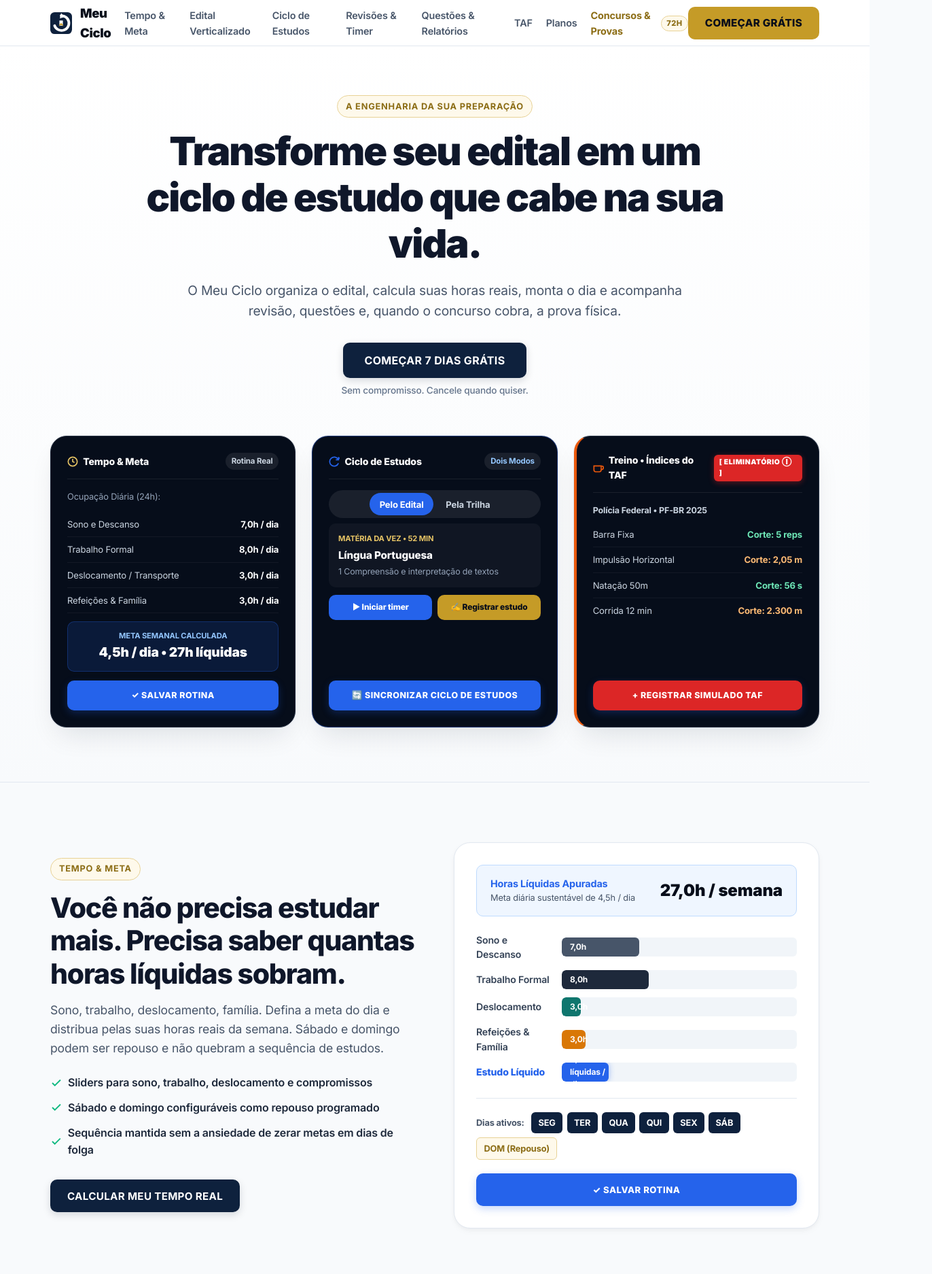
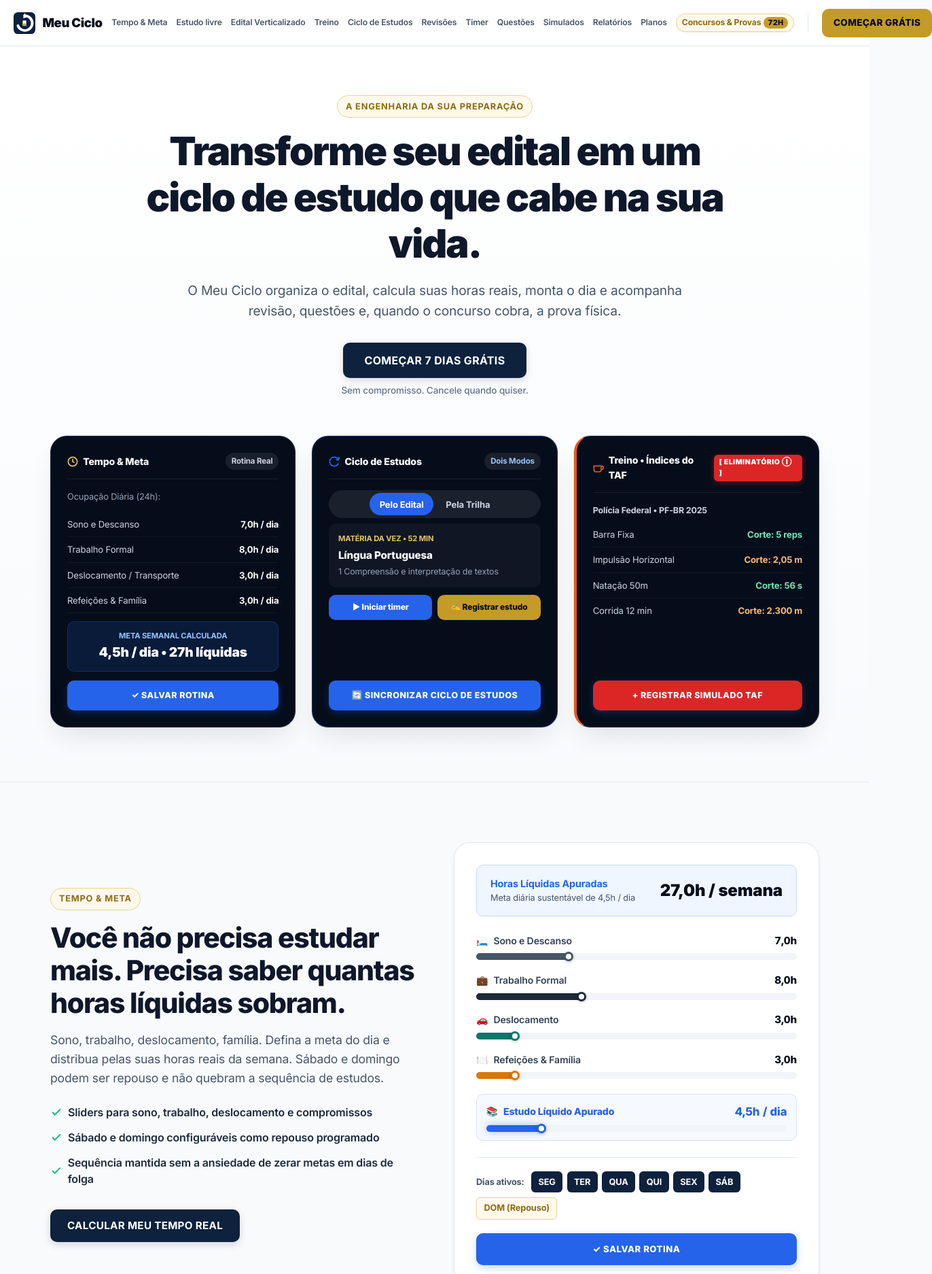
Before and after one commit to fredericojvc/meucicloapp, a website: page public/index.html in a window 1280 px wide. Shown: the top 1874 px of the page at 68% size, 1372 px wide, since content can reach past the window. Drawn offline with Linux system fonts and the light colour scheme.

Commit message:
feat(ui): alinhar menus do cabecalho com gaveta do app, espacar hub 72h e corrigir sliders de tempo & meta

```diff
--- a/public/index.html
+++ b/public/index.html
@@ -244,7 +244,7 @@
       position: sticky;
       top: 0;
       z-index: 1000;
-      background: rgba(255, 255, 255, 0.94);
+      background: rgba(255, 255, 255, 0.96);
       backdrop-filter: blur(12px);
       -webkit-backdrop-filter: blur(12px);
       border-bottom: 1px solid var(--border-subtle);
@@ -253,21 +253,27 @@
       align-items: center;
     }
 
-    .nav-inner {
+    .nav-container {
+      width: 100%;
+      max-width: 1560px;
+      margin: 0 auto;
+      padding: 0 1.25rem;
       display: flex;
       align-items: center;
       justify-content: space-between;
+      gap: 0.5rem;
     }
 
     .brand-logo {
       display: flex;
       align-items: center;
-      gap: 0.75rem;
+      gap: 0.65rem;
       text-decoration: none;
       color: var(--brand-navy-950);
       font-weight: 900;
       font-size: 1.15rem;
       letter-spacing: -0.02em;
+      flex-shrink: 0;
     }
 
     .brand-icon-svg {
@@ -279,40 +285,81 @@
     .nav-menu {
       display: none;
       list-style: none;
-      gap: 1.25rem;
-      align-items: center;
+      gap: 0.2rem;
+      align-items: center;
+      margin: 0;
+      padding: 0;
+      flex-wrap: nowrap;
+    }
+
+    .nav-menu li {
+      display: flex;
+      align-items: center;
+      margin: 0;
+      padding: 0;
     }
 
     .nav-link {
       text-decoration: none;
       color: var(--slate-600);
-      font-size: 0.9rem;
+      font-size: 0.82rem;
       font-weight: 600;
-      transition: color 0.15s ease;
+      padding: 0.35rem 0.45rem;
+      border-radius: var(--radius-sm);
+      transition: all 0.15s ease;
       display: inline-flex;
       align-items: center;
-      gap: 0.35rem;
+      gap: 0.25rem;
+      white-space: nowrap;
+      line-height: 1.2;
     }
 
     .nav-link:hover {
       color: var(--brand-navy-950);
+      background: var(--slate-100);
+    }
+
+    .nav-link-hub {
+      background: var(--gold-surface);
+      color: #8C6D15 !important;
+      border: 1px solid var(--gold-border);
+      font-weight: 700;
+      padding: 0.35rem 0.65rem;
+      border-radius: var(--radius-full);
+      box-shadow: 0 1px 3px rgba(197, 155, 39, 0.15);
+      margin-left: 0.35rem;
+    }
+
+    .nav-link-hub:hover {
+      background: #FEF08A;
+      border-color: #CA8A04;
+      transform: translateY(-1px);
     }
 
     .nav-pill-radar {
-      background: var(--gold-surface);
-      color: #8C6D15;
-      border: 1px solid var(--gold-border);
-      font-size: 0.7rem;
+      background: var(--gold-primary);
+      color: var(--brand-navy-950);
+      font-size: 0.68rem;
       font-weight: 800;
-      padding: 0.1rem 0.45rem;
+      padding: 0.1rem 0.4rem;
       border-radius: var(--radius-full);
       letter-spacing: 0.04em;
     }
 
+    .nav-divider {
+      width: 1px;
+      height: 26px;
+      background: var(--border-subtle);
+      margin: 0 0.5rem 0 0.75rem;
+      flex-shrink: 0;
+    }
+
     .nav-actions {
       display: flex;
       align-items: center;
       gap: 0.75rem;
+      flex-shrink: 0;
+      margin-left: 0.25rem;
     }
 
     /* Apple-style Hamburger Button (< 1024px) */
@@ -601,50 +648,83 @@
     .day-timeline-track {
       display: flex;
       flex-direction: column;
-      gap: 0.75rem;
-    }
-
-    .time-slot-row {
-      display: grid;
-      grid-template-columns: 110px 1fr;
-      align-items: center;
-      gap: 1rem;
+      gap: 1.1rem;
+    }
+
+    .routine-slider-row {
+      display: flex;
+      flex-direction: column;
+      gap: 0.45rem;
+    }
+
+    .routine-slider-meta {
+      display: flex;
+      align-items: center;
+      justify-content: space-between;
       font-size: 0.88rem;
     }
 
-    .slot-label {
+    .routine-slider-title {
+      display: inline-flex;
+      align-items: center;
+      gap: 0.5rem;
       font-weight: 600;
-      color: var(--slate-700);
-      display: flex;
-      align-items: center;
-      gap: 0.5rem;
-    }
-
-    .slot-bar-wrap {
-      height: 28px;
+      color: #334155;
+    }
+
+    .routine-slider-val {
+      font-weight: 800;
+      font-size: 0.95rem;
+      color: var(--brand-navy-950);
+      font-variant-numeric: tabular-nums;
+    }
+
+    .routine-slider-track {
+      position: relative;
+      height: 10px;
       background: var(--slate-100);
-      border-radius: var(--radius-sm);
-      overflow: hidden;
+      border-radius: var(--radius-full);
+    }
+
+    .routine-slider-fill {
+      height: 100%;
+      border-radius: var(--radius-full);
       position: relative;
-    }
-
-    .slot-bar-filled {
-      height: 100%;
-      border-radius: var(--radius-sm);
-      display: flex;
-      align-items: center;
-      padding-left: 0.75rem;
-      font-size: 0.75rem;
-      font-weight: 700;
-      color: var(--white);
-    }
-
-    .bar-sono { width: 33%; background: #475569; }
-    .bar-trabalho { width: 37%; background: #1E293B; }
-    .bar-deslocamento { width: 8%; background: #0F766E; }
-    .bar-familia { width: 10%; background: #D97706; }
-    .bar-treino { width: 6%; background: var(--accent-taf); }
-    .bar-estudo { width: 20%; background: var(--blue-accent); box-shadow: 0 0 10px rgba(37, 99, 235, 0.4); }
+      transition: width 0.3s ease;
+    }
+
+    .routine-slider-fill::after {
+      content: '';
+      position: absolute;
+      right: -5px;
+      top: 50%;
+      transform: translateY(-50%);
+      width: 14px;
+      height: 14px;
+      border-radius: 50%;
+      background: var(--white);
+      border: 3px solid currentColor;
+      box-shadow: 0 1px 4px rgba(0, 0, 0, 0.25);
+    }
+
+    .fill-sono { background: #475569; color: #475569; width: 29.2%; }
+    .fill-trabalho { background: #1E293B; color: #1E293B; width: 33.3%; }
+    .fill-deslocamento { background: #0F766E; color: #0F766E; width: 12.5%; }
+    .fill-familia { background: #D97706; color: #D97706; width: 12.5%; }
+    .fill-estudo {
+      background: var(--blue-accent);
+      color: var(--blue-accent);
+      width: 18.8%;
+      box-shadow: 0 0 12px rgba(37, 99, 235, 0.4);
+    }
+
+    .routine-slider-row.highlight-estudo {
+      background: rgba(37, 99, 235, 0.04);
+      padding: 0.75rem 0.85rem;
+      border-radius: var(--radius-md);
+      border: 1px solid rgba(37, 99, 235, 0.15);
+      margin-top: 0.25rem;
+    }
 
     .weekday-selector-row {
       display: flex;
@@ -1534,7 +1614,7 @@
       }
     }
 
-    @media (min-width: 1024px) {
+    @media (min-width: 1200px) {
       .nav-menu {
         display: flex;
       }
@@ -1558,8 +1638,27 @@
       }
     }
 
-    @media (max-width: 1023px) {
+    @media (min-width: 1200px) and (max-width: 1360px) {
       .nav-menu {
+        gap: 0.12rem;
+      }
+      .nav-link {
+        font-size: 0.76rem;
+        padding: 0.3rem 0.35rem;
+      }
+      .nav-link-hub {
+        padding: 0.3rem 0.5rem;
+        font-size: 0.76rem;
+      }
+      .nav-actions .btn {
+        padding: 0 1rem;
+        font-size: 0.85rem;
+        height: 42px;
+      }
+    }
+
+    @media (max-width: 1199px) {
+      .nav-menu, .nav-divider {
         display: none !important;
       }
       .nav-actions .btn-play {
@@ -1586,7 +1685,7 @@
        BARRA DE NAVEGAÇÃO STICKY (REFLETE OS MÓDULOS DA GAVETA DO APLICATIVO)
        ======================================================================== -->
   <header class="header-nav">
-    <div class="container nav-inner">
+    <div class="nav-container">
       <a href="/" class="brand-logo" aria-label="Página inicial Meu Ciclo">
         <svg class="brand-icon-svg" viewBox="0 0 100 100" fill="none">
           <rect width="100" height="100" rx="20" fill="#0E213D"/>
@@ -1598,30 +1697,37 @@
         <span>Meu Ciclo</span>
       </a>
 
-      <!-- Menu Desktop (>= 1024px) -->
+      <!-- Menu Desktop (>= 1200px) estritamente espelhado da Gaveta do App -->
       <nav aria-label="Navegação dos Módulos do Aplicativo">
         <ul class="nav-menu">
           <li><a href="#tempo-meta" class="nav-link">Tempo &amp; Meta</a></li>
+          <li><a href="#ciclo" class="nav-link">Estudo livre</a></li>
           <li><a href="#edital" class="nav-link">Edital Verticalizado</a></li>
+          <li><a href="#taf" class="nav-link">Treino</a></li>
           <li><a href="#ciclo" class="nav-link">Ciclo de Estudos</a></li>
-          <li><a href="#revisoes-timer" class="nav-link">Revisões &amp; Timer</a></li>
-          <li><a href="#questoes-relatorios" class="nav-link">Questões &amp; Relatórios</a></li>
-          <li><a href="#taf" class="nav-link">TAF</a></li>
+          <li><a href="#revisoes-timer" class="nav-link">Revisões</a></li>
+          <li><a href="#revisoes-timer" class="nav-link">Timer</a></li>
+          <li><a href="#questoes-relatorios" class="nav-link">Questões</a></li>
+          <li><a href="#questoes-relatorios" class="nav-link">Simulados</a></li>
+          <li><a href="#questoes-relatorios" class="nav-link">Relatórios</a></li>
           <li><a href="#planos" class="nav-link">Planos</a></li>
           <li>
-            <a href="/concursos" class="nav-link" style="color: #8C6D15; font-weight: 700;">
-              Concursos &amp; Provas <span class="nav-pill-radar">72H</span>
+            <a href="/concursos" class="nav-link nav-link-hub" title="Hub Radar de Concursos e Provas (72h)">
+              <span>Concursos &amp; Provas</span>
+              <span class="nav-pill-radar">72H</span>
             </a>
           </li>
         </ul>
       </nav>
 
+      <div class="nav-divider"></div>
+
       <div class="nav-actions">
         <a href="#play" class="btn btn-gold btn-play" data-play-url="https://play.google.com/store/apps/details?id=com.aistudio.meuciclodeestudos.apxqwt">
           Começar Grátis
         </a>
 
-        <!-- Botão Sanduíche Minimalista Padrão Apple (< 1024px) -->
+        <!-- Botão Sanduíche Minimalista Padrão Apple (< 1200px) -->
         <button id="apple-menu-toggle" class="apple-menu-btn" aria-label="Abrir Menu de Navegação" aria-expanded="false">
           <span></span>
           <span></span>
@@ -1630,20 +1736,23 @@
     </div>
   </header>
 
-  <!-- GAVETA MOBILE APPLE-STYLE (< 1024px) -->
+  <!-- GAVETA MOBILE APPLE-STYLE (< 1200px) -->
   <div id="mobile-menu-overlay" class="mobile-menu-overlay" aria-hidden="true">
     <ul class="mobile-nav-list">
       <li><a href="#tempo-meta" class="mobile-menu-link">Tempo &amp; Meta</a></li>
+      <li><a href="#ciclo" class="mobile-menu-link">Estudo livre</a></li>
       <li><a href="#edital" class="mobile-menu-link">Edital Verticalizado</a></li>
+      <li><a href="#taf" class="mobile-menu-link">Treino</a></li>
       <li><a href="#ciclo" class="mobile-menu-link">Ciclo de Estudos</a></li>
-      <li><a href="#revisoes-timer" class="mobile-menu-link">Revisões &amp; Timer</a></li>
-      <li><a href="#questoes-relatorios" class="mobile-menu-link">Questões &amp; Relatórios</a></li>
-      <li><a href="#taf" class="mobile-menu-link">TAF (Prova Física)</a></li>
-      <li><a href="#comece-aqui" class="mobile-menu-link">Comece por Aqui</a></li>
-      <li><a href="#planos" class="mobile-menu-link">Planos &amp; Preços</a></li>
+      <li><a href="#revisoes-timer" class="mobile-menu-link">Revisões</a></li>
+      <li><a href="#revisoes-timer" class="mobile-menu-link">Timer</a></li>
+      <li><a href="#questoes-relatorios" class="mobile-menu-link">Questões</a></li>
+      <li><a href="#questoes-relatorios" class="mobile-menu-link">Simulados</a></li>
+      <li><a href="#questoes-relatorios" class="mobile-menu-link">Relatórios</a></li>
+      <li><a href="#planos" class="mobile-menu-link">Planos</a></li>
       <li>
         <a href="/concursos" class="mobile-menu-link highlight-concursos">
-          <span>Concursos &amp; Provas em Destaque</span>
+          <span>Concursos &amp; Provas</span>
           <span class="nav-pill-radar">RADAR 72H ➔</span>
         </a>
       </li>
@@ -1857,38 +1966,57 @@
           </div>
 
           <div class="day-timeline-track">
-            <div class="time-slot-row">
-              <span class="slot-label">Sono e Descanso</span>
-              <div class="slot-bar-wrap">
-                <div class="slot-bar-filled bar-sono">7,0h</div>
-              </div>
-            </div>
-
-            <div class="time-slot-row">
-              <span class="slot-label">Trabalho Formal</span>
-              <div class="slot-bar-wrap">
-                <div class="slot-bar-filled bar-trabalho">8,0h</div>
-              </div>
-            </div>
-
-            <div class="time-slot-row">
-              <span class="slot-label">Deslocamento</span>
-              <div class="slot-bar-wrap">
-                <div class="slot-bar-filled bar-deslocamento">3,0h</div>
-              </div>
-            </div>
-
-            <div class="time-slot-row">
-              <span class="slot-label">Refeições &amp; Família</span>
-              <div class="slot-bar-wrap">
-                <div class="slot-bar-filled bar-familia">3,0h</div>
-              </div>
-            </div>
-
-            <div class="time-slot-row">
-              <span class="slot-label" style="color: var(--blue-accent); font-weight: 800;">Estudo Líquido</span>
-              <div class="slot-bar-wrap">
-                <div class="slot-bar-filled bar-estudo">4,5h líquidas / dia</div>
+            <div class="routine-slider-row">
+              <div class="routine-slider-meta">
+                <span class="routine-slider-title"><span>🛏️</span> Sono e Descanso</span>
+                <span class="routine-slider-val">7,0h</span>
+              </div>
+              <div class="routine-slider-track">
+                <div class="routine-slider-fill fill-sono"></div>
+              </div>
+            </div>
+
+            <div class="routine-slider-row">
+              <div class="routine-slider-meta">
+                <span class="routine-slider-title"><span>💼</span> Trabalho Formal</span>
+                <span class="routine-slider-val">8,0h</span>
+              </div>
+              <div class="routine-slider-track">
+                <div class="routine-slider-fill fill-trabalho"></div>
+              </div>
+            </div>
+
+            <div class="routine-slider-row">
+              <div class="routine-slider-meta">
+                <span class="routine-slider-title"><span>🚗</span> Deslocamento</span>
+                <span class="routine-slider-val">3,0h</span>
+              </div>
+              <div class="routine-slider-track">
+                <div class="routine-slider-fill fill-deslocamento"></div>
+              </div>
+            </div>
+
+            <div class="routine-slider-row">
+              <div class="routine-slider-meta">
+                <span class="routine-slider-title"><span>🍽️</span> Refeições &amp; Família</span>
+                <span class="routine-slider-val">3,0h</span>
+              </div>
+              <div class="routine-slider-track">
+                <div class="routine-slider-fill fill-familia"></div>
+              </div>
+            </div>
+
+            <div class="routine-slider-row highlight-estudo">
+              <div class="routine-slider-meta">
+                <span class="routine-slider-title" style="color: var(--blue-accent); font-weight: 800;">
+                  <span>📚</span> Estudo Líquido Apurado
+                </span>
+                <span class="routine-slider-val" style="color: var(--blue-accent); font-weight: 800; font-size: 1.05rem;">
+                  4,5h / dia
+                </span>
+              </div>
+              <div class="routine-slider-track">
+                <div class="routine-slider-fill fill-estudo"></div>
               </div>
             </div>
           </div>
@@ -2034,6 +2162,11 @@
               <strong style="color: var(--brand-navy-950); display: block; margin-bottom: 0.25rem;">"Pela Trilha"</strong>
               <span style="color: var(--slate-600); font-size: 0.95rem;">Você estuda na ordem do cursinho. O app só aponta a matéria. Você abre o material, liga o timer e registra.</span>
             </div>
+
+            <div style="background: var(--white); border: 1px solid var(--border-subtle); border-left: 4px solid var(--emerald-500); padding: 1rem 1.25rem; border-radius: var(--radius-md);">
+              <strong style="color: var(--brand-navy-950); display: block; margin-bottom: 0.25rem;">"Estudo Livre"</strong>
+              <span style="color: var(--slate-600); font-size: 0.95rem;">Estude qualquer disciplina avulsa ou adiante tópicos no seu ritmo sem quebrar o algoritmo da sua fila.</span>
+            </div>
           </div>
 
           <a href="#play" class="btn btn-primary btn-play" data-play-url="https://play.google.com/store/apps/details?id=com.aistudio.meuciclodeestudos.apxqwt">
@@ -2055,8 +2188,9 @@
             <div class="ciclo-mode-badge-wrap">
               <span class="ciclo-mode-pill active">Pelo Edital</span>
               <span class="ciclo-mode-pill">Pela Trilha</span>
-            </div>
-            <div style="font-size: 0.8rem; color: var(--slate-400);">
+              <span class="ciclo-mode-pill">Estudo Livre</span>
+            </div>
+            <div style="font-size: 0.8rem; color: var(--slate-400); margin-top: 0.35rem;">
               Modo selecionado: <em>Pela Trilha (siga o seu cursinho ou PDF)</em>
             </div>
           </div>
```
